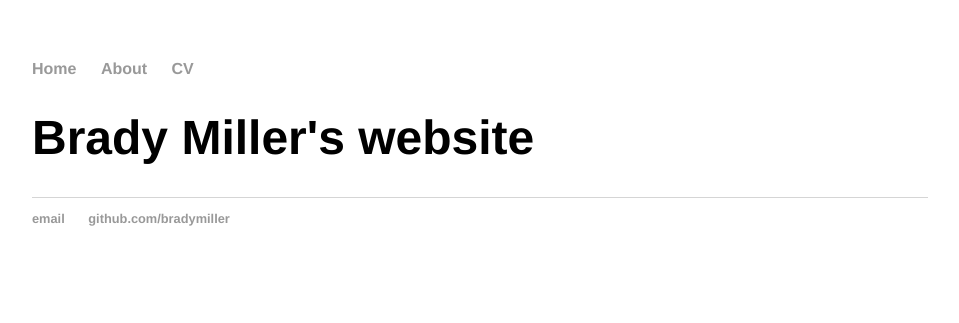
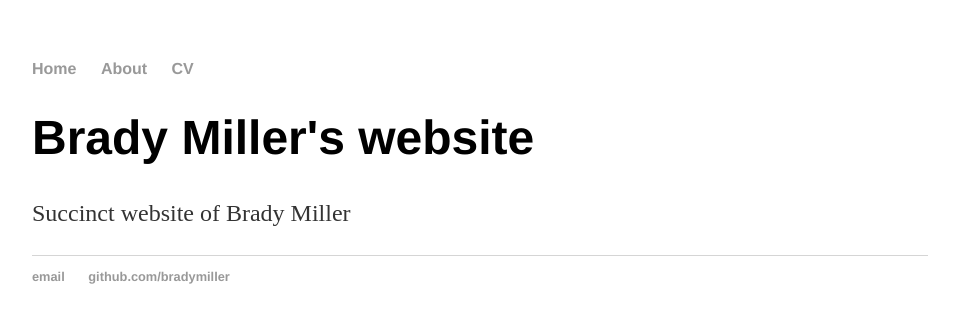
Before and after one commit to bradymiller/bradymiller.github.io, a Jekyll site: the page built from index.html, in a window 1280 px wide. Shown: the top 323 px of the page, without its empty margins (160-1119 px from the left). Built offline with Jekyll 4.4.1, drawn with Linux system fonts in a browser that asks for light colours.

Commit message:
updated main page

```diff
--- a/index.html
+++ b/index.html
@@ -4,4 +4,5 @@ title: Brady Miller
 ---
 <div class="blurb">
   <h1>Brady Miller's website</h1>
+  <p>Succinct website of Brady Miller<p>
 </div>
```
